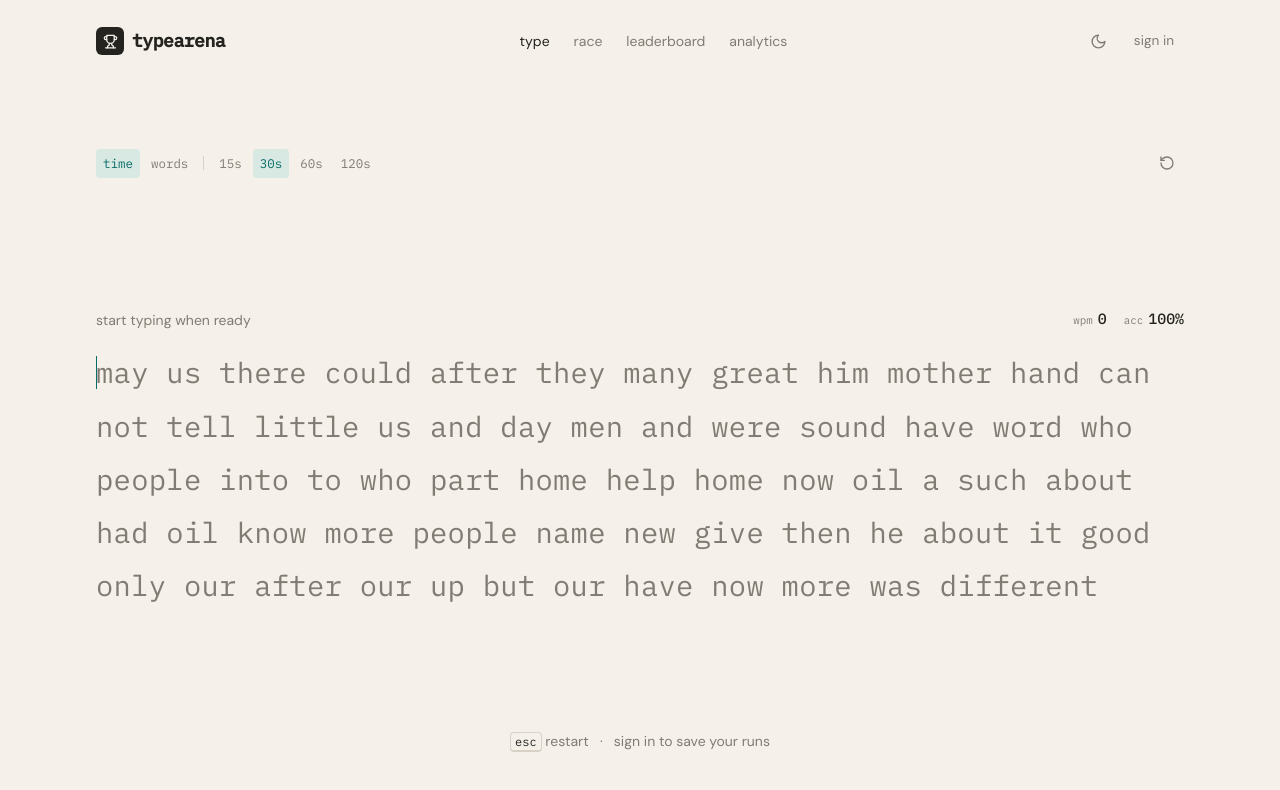
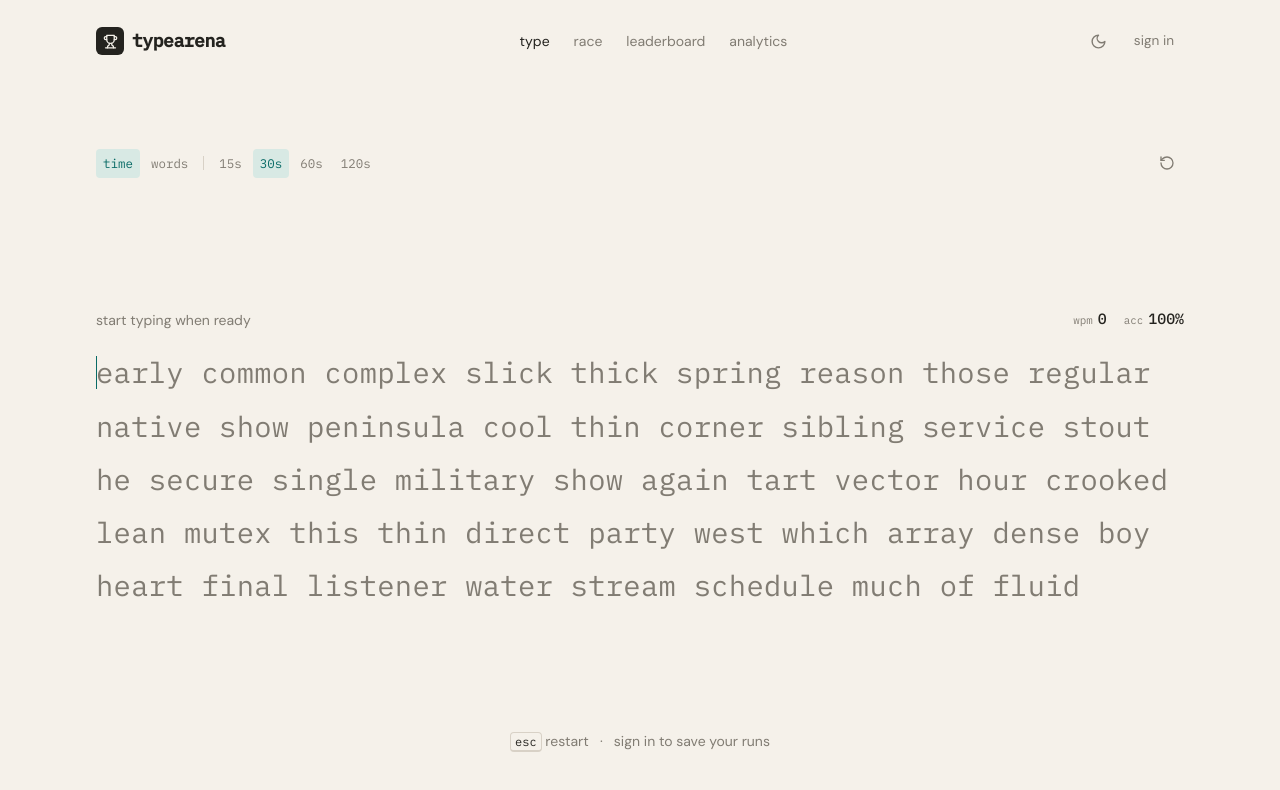
Before and after one commit to satyakam-vats/TypeArena, a React (Vite) app: page / in a window 1280 px wide. Shown: the top 790 px of the page. Built offline with nearby package versions, Linux system fonts and the light colour scheme; no server answers.

Commit message:
feat: expanded 800+ word dataset and dynamic PRNG text generation for fresh tests

```diff
--- a/src/features/solo/SoloTestPage.tsx
+++ b/src/features/solo/SoloTestPage.tsx
@@ -30,16 +30,24 @@ export function SoloTestPage() {
   const navigate = useNavigate();
   const { user } = useAuth();
   const [settings, setSettingsState] = useState<TestSettings>(getSavedSettings);
-  const [round, setRound] = useState(0);
+  const [testSeed, setTestSeed] = useState(() => `${Date.now()}-${Math.random().toString(36).slice(2)}`);
 
   const setSettings = useCallback((newSettings: TestSettings) => {
     setSettingsState(newSettings);
+    setTestSeed(`${Date.now()}-${Math.random().toString(36).slice(2)}`);
     try {
       localStorage.setItem(SETTINGS_KEY, JSON.stringify(newSettings));
     } catch {}
   }, []);
-  const seed = `${settings.mode}-${settings.value}-${round}`;
-  const targetText = useMemo(() => wordSources[settings.wordSourceId].createText(wordCountFor(settings.value, settings.mode), seed), [seed, settings]);
+
+  const reset = useCallback(() => {
+    setTestSeed(`${Date.now()}-${Math.random().toString(36).slice(2)}`);
+  }, []);
+
+  const targetText = useMemo(
+    () => wordSources[settings.wordSourceId].createText(wordCountFor(settings.value, settings.mode), testSeed),
+    [settings, testSeed]
+  );
   const onComplete = useCallback((run: CompletedRun) => {
     sessionStorage.setItem("typearena-last-run", JSON.stringify(run));
     saveRunToLocalStorage(run);
@@ -53,7 +61,6 @@ export function SoloTestPage() {
   }, [navigate, user]);
   const test = useTypingTest(targetText, settings, onComplete);
   const remaining = settings.mode === "time" ? Math.max(0, settings.value - Math.floor(test.elapsedMs / 1000)) : settings.value;
-  const reset = () => setRound((current) => current + 1);
 
   return <main className="mx-auto flex min-h-[calc(100vh-90px)] w-full max-w-6xl flex-col px-5 pb-10 pt-8 sm:px-8 sm:pt-16">
     <div className="mb-11 flex items-center justify-between">
--- a/src/lib/typing/wordSources.ts
+++ b/src/lib/typing/wordSources.ts
@@ -1,20 +1,57 @@
 import { commonEnglishWords } from "../../data/commonEnglishWords";
 import type { WordSource } from "../../types/typing";
 
-function seededRandom(seed: string) {
-  let value = Array.from(seed).reduce((total, character) => total + character.charCodeAt(0), 0) || 1;
-  return () => {
-    value = (value * 1664525 + 1013904223) >>> 0;
-    return value / 4294967296;
+function cyrb128(str: string): [number, number, number, number] {
+  let h1 = 1779033703, h2 = 3144134277, h3 = 1013904223, h4 = 208732341;
+  for (let i = 0, ch; i < str.length; i++) {
+    ch = str.charCodeAt(i);
+    h1 = h2 ^ Math.imul(h1 ^ ch, 597399067);
+    h2 = h3 ^ Math.imul(h2 ^ ch, 2869860233);
+    h3 = h4 ^ Math.imul(h3 ^ ch, 951274213);
+    h4 = h1 ^ Math.imul(h4 ^ ch, 2716044179);
+  }
+  h1 = Math.imul(h3 ^ (h1 >>> 18), 597399067);
+  h2 = Math.imul(h4 ^ (h2 >>> 22), 2869860233);
+  h3 = Math.imul(h1 ^ (h3 >>> 17), 951274213);
+  h4 = Math.imul(h2 ^ (h4 >>> 19), 2716044179);
+  return [(h1 ^ h2 ^ h3 ^ h4) >>> 0, (h2 ^ h1) >>> 0, (h3 ^ h1) >>> 0, (h4 ^ h1) >>> 0];
+}
+
+function sfc32(a: number, b: number, c: number, d: number) {
+  return function () {
+    a >>>= 0; b >>>= 0; c >>>= 0; d >>>= 0;
+    let t = (a + b | 0) + d | 0;
+    d = d + 1 | 0;
+    a = b ^ b >>> 9;
+    b = c + (c << 3) | 0;
+    c = c << 21 | c >>> 11;
+    c = c + t | 0;
+    return (t >>> 0) / 4294967296;
   };
+}
+
+export function createRandomGenerator(seed?: string) {
+  if (!seed) return Math.random;
+  const [a, b, c, d] = cyrb128(seed);
+  return sfc32(a, b, c, d);
 }
 
 const commonEnglish: WordSource = {
   id: "common-en",
   label: "english",
   createText(wordCount, seed) {
-    const random = seededRandom(seed);
-    return Array.from({ length: wordCount }, () => commonEnglishWords[Math.floor(random() * commonEnglishWords.length)]).join(" ");
+    const random = createRandomGenerator(seed);
+    const result: string[] = [];
+    let lastWord = "";
+    for (let i = 0; i < wordCount; i++) {
+      let word = commonEnglishWords[Math.floor(random() * commonEnglishWords.length)];
+      while (word === lastWord && commonEnglishWords.length > 1) {
+        word = commonEnglishWords[Math.floor(random() * commonEnglishWords.length)];
+      }
+      result.push(word);
+      lastWord = word;
+    }
+    return result.join(" ");
   },
 };
 
@@ -23,5 +60,5 @@ export const wordSources: Record<WordSource["id"], WordSource> = {
 };
 
 export function wordCountFor(settingsValue: number, mode: "time" | "words") {
-  return mode === "words" ? settingsValue : Math.max(80, Math.ceil(settingsValue * 2.6));
+  return mode === "words" ? settingsValue : Math.max(120, Math.ceil(settingsValue * 3.5));
 }
```
Also changed, not shown: src/data/commonEnglishWords.ts (+84 -10 lines).
